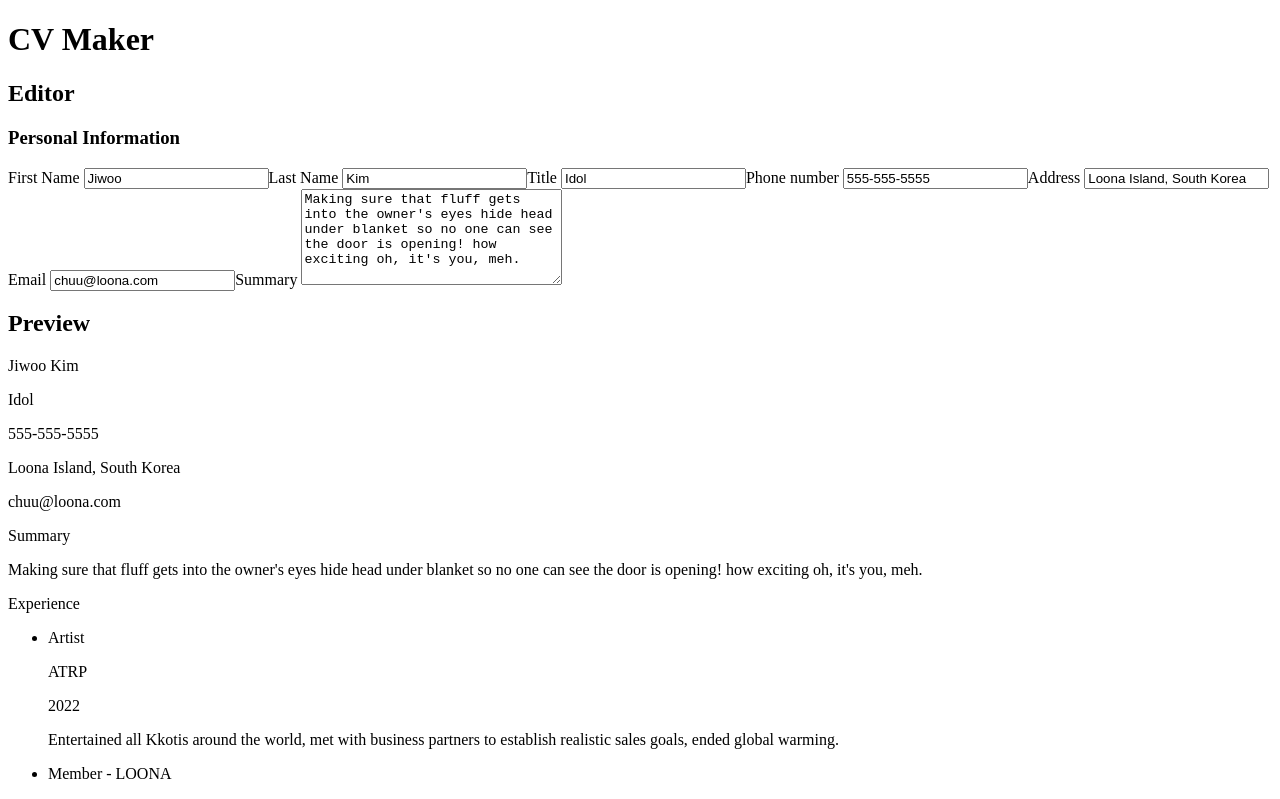
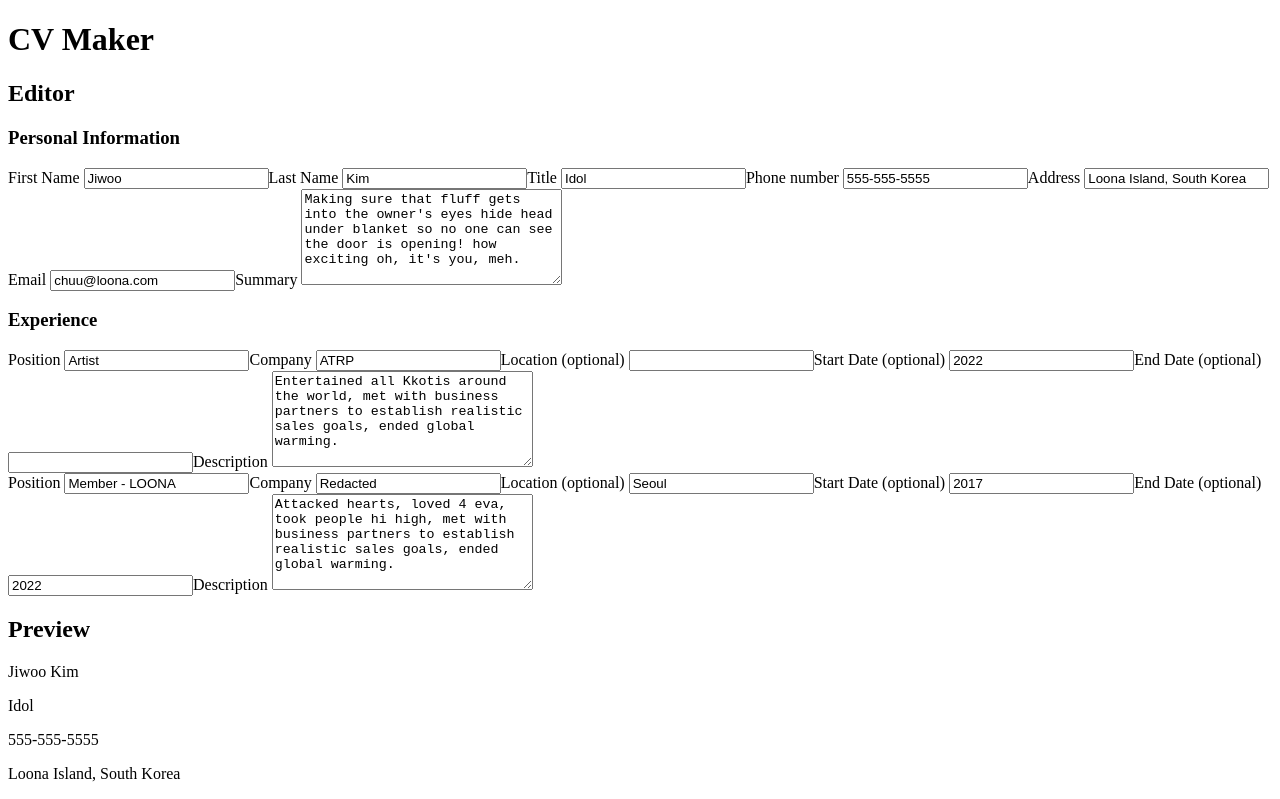
Before and after one commit to beaesq/cv-maker, a React (Vite) app: page / in a window 1280 px wide. Shown: the top 799 px of the page. Built offline with nearby package versions, Linux system fonts and the light colour scheme.

Commit message:
Add basic experience editor

```diff
--- a/src/components/Editor.jsx
+++ b/src/components/Editor.jsx
@@ -1,3 +1,4 @@
+import ExperienceSection from "./ExperienceSection";
 import PersonalInfoSection from "./PersonalInfoSection";
 import PropTypes from "prop-types";
 
@@ -7,6 +8,8 @@ export default function Editor({ person, setPerson }) {
       <h2>Editor</h2>
       <h3>Personal Information</h3>
       <PersonalInfoSection person={person} setPerson={setPerson} />
+      <h3>Experience</h3>
+      <ExperienceSection person={person} setPerson={setPerson} />
     </div>
   );
 }
--- /dev/null
+++ b/src/components/ExperienceSection.jsx
@@ -0,0 +1,88 @@
+import PropTypes from "prop-types";
+import Input from "./Input";
+import TextArea from "./TextArea";
+
+function Experience({ exp, setExp, index }) {
+  function handleTitleChange(e) {
+    setExp({ ...exp, title: e.target.value }, index);
+  }
+
+  function handleCompanyChange(e) {
+    setExp({ ...exp, company: e.target.value }, index);
+  }
+
+  function handleLocationChange(e) {
+    setExp({ ...exp, location: e.target.value }, index);
+  }
+
+  function handleBeginChange(e) {
+    setExp({ ...exp, begin: e.target.value }, index);
+  }
+
+  function handleEndChange(e) {
+    setExp({ ...exp, end: e.target.value }, index);
+  }
+
+  function handleDescriptionChange(e) {
+    setExp({ ...exp, description: e.target.value }, index);
+  }
+
+  return (
+    <section>
+      <Input label="Position" value={exp.title} onChange={handleTitleChange} />
+      <Input
+        label="Company"
+        value={exp.company}
+        onChange={handleCompanyChange}
+      />
+      <Input
+        label="Location (optional)"
+        value={exp.location}
+        onChange={handleLocationChange}
+      />
+      <Input
+        label="Start Date (optional)"
+        value={exp.begin}
+        onChange={handleBeginChange}
+      />
+      <Input
+        label="End Date (optional)"
+        value={exp.end}
+        onChange={handleEndChange}
+      />
+      <TextArea
+        label="Description"
+        value={exp.description}
+        onChange={handleDescriptionChange}
+      />
+    </section>
+  );
+}
+
+export default function ExperienceSection({ person, setPerson }) {
+  function setExp(newExp, index) {
+    const newExperience = person.experience.slice();
+    newExperience[index] = newExp;
+
+    setPerson({ ...person, experience: newExperience });
+  }
+
+  return (
+    <form className="experience">
+      {person.experience.map((exp, index) => (
+        <Experience key={exp.id} exp={exp} index={index} setExp={setExp} />
+      ))}
+    </form>
+  );
+}
+
+ExperienceSection.propTypes = {
+  person: PropTypes.object,
+  setPerson: PropTypes.func,
+};
+
+Experience.propTypes = {
+  exp: PropTypes.object,
+  setExp: PropTypes.func,
+  index: PropTypes.number,
+};
```
